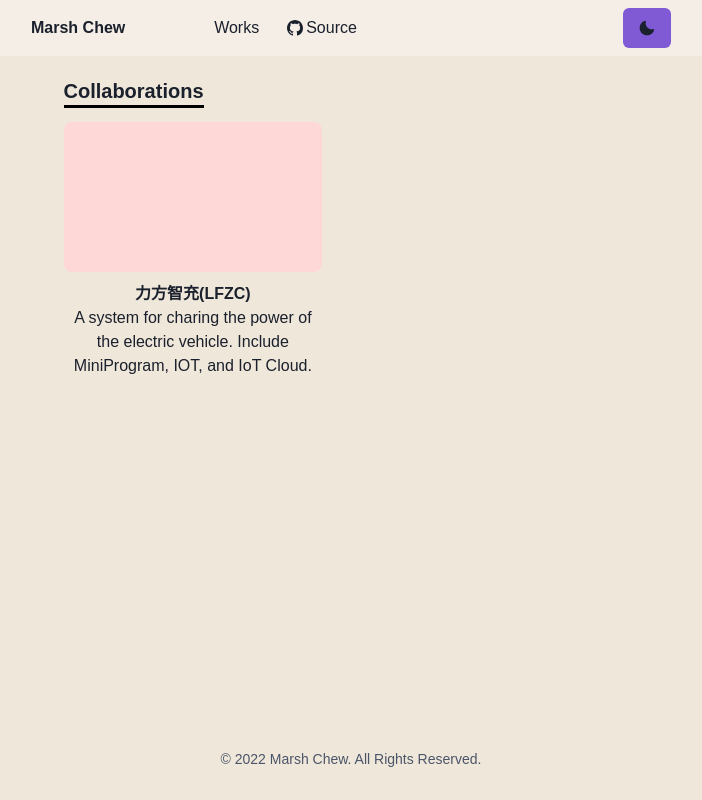
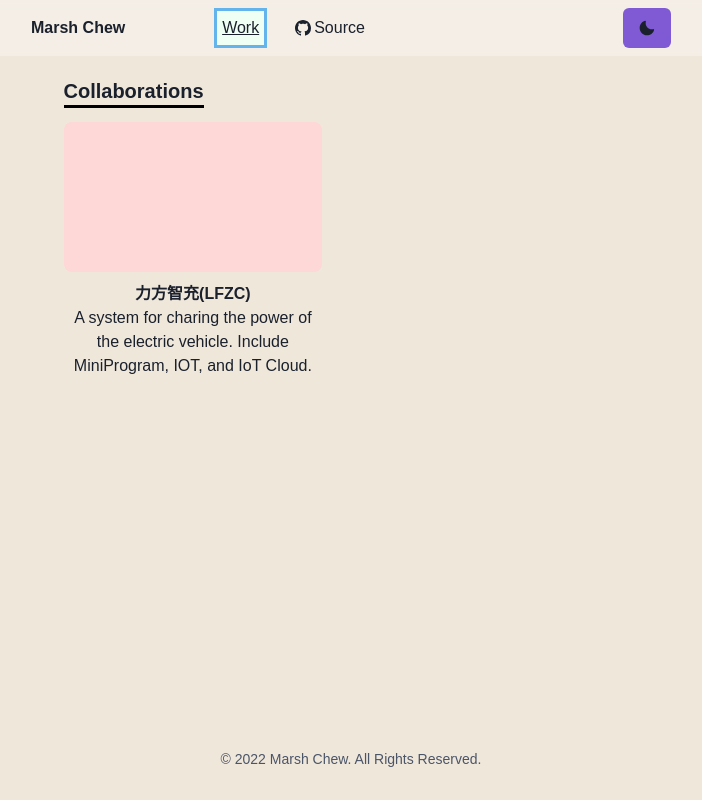
Before and after one commit to ryzencool/portolio, a React (Create React App) app: page /work in a window 1280 px wide. Shown: the whole page, without its empty margins (289-991 px from the left). Built offline with nearby package versions, Linux system fonts and the light colour scheme.

Commit message:
add location

```diff
--- a/src/App.tsx
+++ b/src/App.tsx
@@ -15,13 +15,14 @@ function App() {
 
   const bg = useColorModeValue('rgb(240, 231, 219)', 'dark.900');
 
+
   return (
     <Flex bgColor={bg} minWidth={'100vw'} minHeight={'100vh'} flexDir={'column'} alignItems={'center'}>
       <AppBar />
       <Flex flex={1}>
         <Routes>
           <Route index element={<Home />} />
-          <Route path='work' element={<Work />} />
+          <Route path='/work' element={<Work />} />
           {/* <Route path='post' element={<Post />} /> */}
         </Routes>
       </Flex>
--- a/src/components/AppBar.tsx
+++ b/src/components/AppBar.tsx
@@ -6,14 +6,15 @@ import { BsGithub } from 'react-icons/bs'
 import { MoonIcon, SunIcon } from '@chakra-ui/icons'
 import { useColorMode, useColorModeValue } from '@chakra-ui/color-mode'
 import { chakra } from '@chakra-ui/system'
-import { NavigateFunction, useNavigate } from 'react-router'
+import { NavigateFunction, useLocation, useNavigate } from 'react-router'
 import { NavLink } from 'react-router-dom'
 
 export default function AppBar() {
     const { colorMode, toggleColorMode } = useColorMode()
     const navigate: NavigateFunction = useNavigate();
+    const location = useLocation();
+
     const toggleColor = useColorModeValue('purple.500', 'orange.200')
-
     return (
         <Flex justifyContent={'center'}
             position={'fixed'}
@@ -28,7 +29,22 @@ export default function AppBar() {
                     </Box>
                 </Flex>
                 <Flex flexDir={'row'} gap={7} alignItems={'center'} width={'50%'}>
-                    <NavLink to={`work`}><Text >Works</Text></NavLink>
+                    <NavLink to={`/work`}>
+                        {
+                            location.pathname === '/work' ?
+                                <Text
+                                    borderWidth={'3px'}
+                                    borderColor={'blue.300'}
+                                    borderStyle={'solid'}
+                                    padding={'5px'}
+                                    textDecoration={'underline'}
+                                    bgColor={'green.50'}
+                                >Work</Text>
+                                : <Text
+                                    padding={'5px'}
+                                >Work</Text>
+                        }
+                    </NavLink>
                     <Flex dir='row' alignItems={'center'}>
                         <BsGithub />
                         <chakra.a href='https://github.com/ryzencool/portolio'>
```
